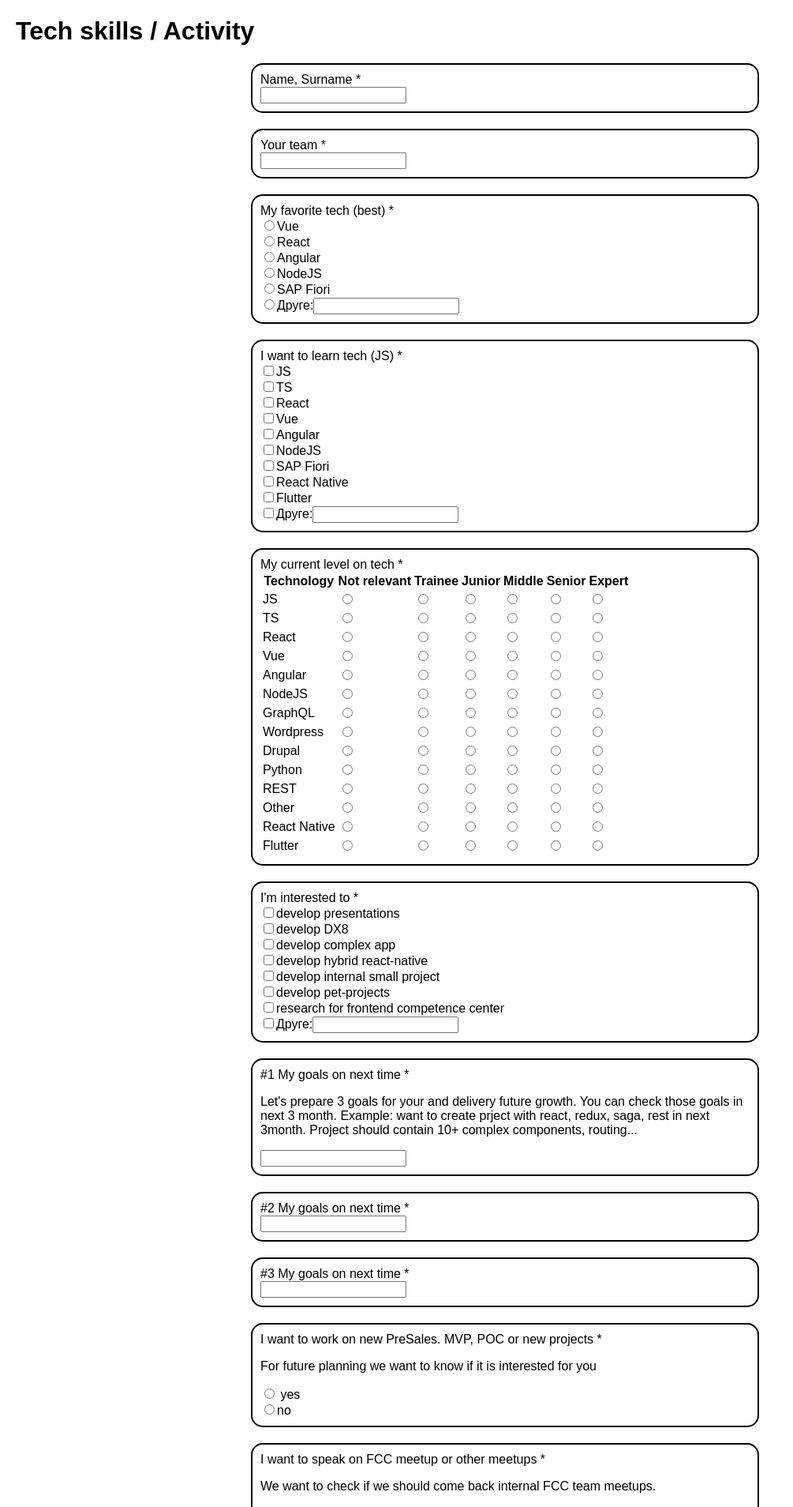
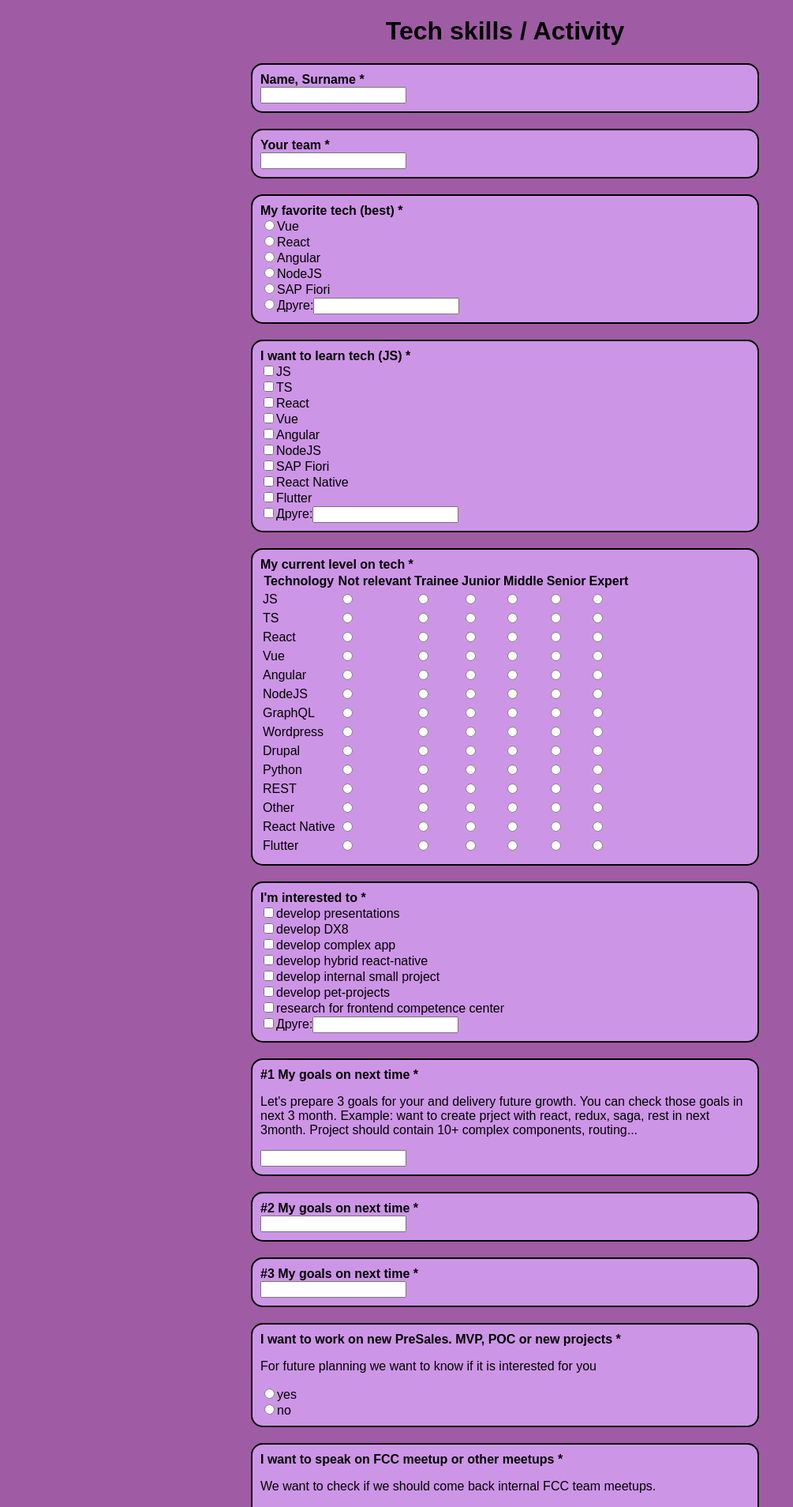
Before and after one commit to cxsarina/KOP, a React (Create React App) app in the folder lab3/lab3/: page / in a window 1280 px wide. Shown: the top 1908 px of the page at 79% size, without its empty margins (0-1005 px from the left). Built offline with nearby package versions, Linux system fonts and the light colour scheme.

Commit message:
Дороблено завдання лабораторної та додано стилі

```diff
--- a/lab3/lab3/src/App.css
+++ b/lab3/lab3/src/App.css
@@ -1,8 +1,16 @@
+body{
+    background-color: #9f5ca4;
+}
 .App {
     font-family: Arial, sans-serif;
     margin: 20px;
 }
-
+h1{
+    text-align: center;
+}
+.mainlabel{
+    font-weight: bold;
+}
 .error {
     color: red;
     font-size: 12px;
@@ -14,7 +22,9 @@ form {
     flex-direction: column;
     align-items: center;
 }
-
+.error-border {
+    border-color: red;
+}
 .form-group {
     width: 50%;
     margin-bottom: 20px;
@@ -24,4 +34,9 @@ form {
     display: flex;
     flex-direction: column;
     align-items: flex-start;
+    background-color: rgba(223, 170, 255, 0.73);
 }
+button{
+    color: white;
+    background-color: #fd00b7;
+}
--- a/lab3/lab3/src/components/Checkbox.js
+++ b/lab3/lab3/src/components/Checkbox.js
@@ -6,7 +6,9 @@ function Checkbox({ techOptions, label, description }) {
 
     return (
         <div className="form-group">
-            <label>{label} *</label>
+            <label className="mainlabel">{label} *
+                {errors.techToLearn && <span className="error">{errors.techToLearn.message}</span>}
+            </label>
             {description &&
                 <p className="description">{description}</p>}
             {techOptions.map((tech) => (
@@ -20,7 +22,7 @@ function Checkbox({ techOptions, label, description }) {
                 <label htmlFor="otherTech">Друге:</label>
                 <input type="text" id="otherTechText" {...register("otherTechText")} />
             </div>
-            {errors.techToLearn && <span className="error">{errors.techToLearn.message}</span>}
+
         </div>
     );
 }
--- a/lab3/lab3/src/components/FavoriteTech.js
+++ b/lab3/lab3/src/components/FavoriteTech.js
@@ -6,7 +6,9 @@ function FavoriteTech() {
 
     return (
         <div className="form-group">
-            <label>My favorite tech (best) *</label>
+            <label className="mainlabel" >My favorite tech (best) *
+                {errors.favoriteTech && <span className="error">{errors.favoriteTech.message}</span>}
+            </label>
             <div>
                 <input type="radio" id="vue" value="Vue" {...register("favoriteTech", { required: "Це обов'язкове питання." })} />
                 <label htmlFor="vue">Vue</label>
@@ -32,7 +34,6 @@ function FavoriteTech() {
                 <label htmlFor="other">Друге:</label>
                 <input type="text" id="otherText" {...register("otherText")} />
             </div>
-            {errors.favoriteTech && <span className="error">{errors.favoriteTech.message}</span>}
         </div>
     );
 }
--- a/lab3/lab3/src/components/TechLevel.js
+++ b/lab3/lab3/src/components/TechLevel.js
@@ -13,7 +13,13 @@ function TechLevel() {
 
     return (
         <div className="form-group">
-            <label>My current level on tech *</label>
+            <label className="mainlabel">My current level on tech *
+                {Object.keys(errors).length > 0 && (
+                    <div className="error">
+                        Це обов'язкове питання.
+                    </div>
+                )}
+            </label>
             <table>
                 <thead>
                 <tr>
@@ -41,11 +47,6 @@ function TechLevel() {
                 ))}
                 </tbody>
             </table>
-            {Object.keys(errors).length > 0 && (
-                <div className="error">
-                    Це обов'язкове питання.
-                </div>
-            )}
         </div>
     );
 }
--- a/lab3/lab3/src/components/TextInput.js
+++ b/lab3/lab3/src/components/TextInput.js
@@ -6,14 +6,16 @@ function TextInput({ label, id, description }) {
 
     return (
         <div className="form-group">
-            <label htmlFor={id}>{label} *</label>
+            <label className="mainlabel" htmlFor={id}>{label} *
+                {errors[id] && <span className="error">{errors[id].message}</span>}
+            </label>
             {description && <p className="description">{description}</p>}
             <input
                 type="text"
                 id={id}
                 {...register(id, { required: "Це обов'язкове питання." })}
             />
-            {errors[id] && <span className="error">{errors[id].message}</span>}
+
 
         </div>
     );
--- a/lab3/lab3/src/components/YesNoQuestion.js
+++ b/lab3/lab3/src/components/YesNoQuestion.js
@@ -1,22 +1,26 @@
 import React from 'react';
-import {useFormContext} from 'react-hook-form';
+import { useFormContext } from 'react-hook-form';
 
-function YesNoQuestion({label, description, id}) {
-    const {register, formState: {errors}} = useFormContext();
-    return (<div className="form-group">
-        <label>{label} *</label>
-        {description &&
-            <p className="description">{description}</p>}
-        <div>
-            <input type="radio" id={`${id}-yes`}
-                    value="yes" {...register(id, {required: "Це обов'язкове питання."})} /> <label
-            htmlFor={`${id}-yes`}>yes</label>
+function YesNoQuestion({ label, description, id }) {
+    const { register, formState: { errors } } = useFormContext();
+
+    return (
+        <div className="form-group">
+            <label className="mainlabel" htmlFor={id}>
+                {label} *
+                {errors[id] && <span className="error">{errors[id].message}</span>}
+            </label>
+            {description && <p className="description">{description}</p>}
+            <div>
+                <input type="radio" id={`${id}-yes`} value="yes" {...register(id, { required: "Це обов'язкове питання." })} />
+                <label htmlFor={`${id}-yes`}>yes</label>
+            </div>
+            <div>
+                <input type="radio" id={`${id}-no`} value="no" {...register(id, { required: "Це обов'язкове питання." })} />
+                <label htmlFor={`${id}-no`}>no</label>
+            </div>
         </div>
-        <div>
-            <input type="radio" id={`${id}-no`} value="no" {...register(id, {required: "Це обов'язкове питання."})} />
-            <label htmlFor={`${id}-no`}>no</label></div>
-        {errors[id] && <span className="error">{errors[id].message}</span>}
-    </div>);
+    );
 }
 
 export default YesNoQuestion;
```
